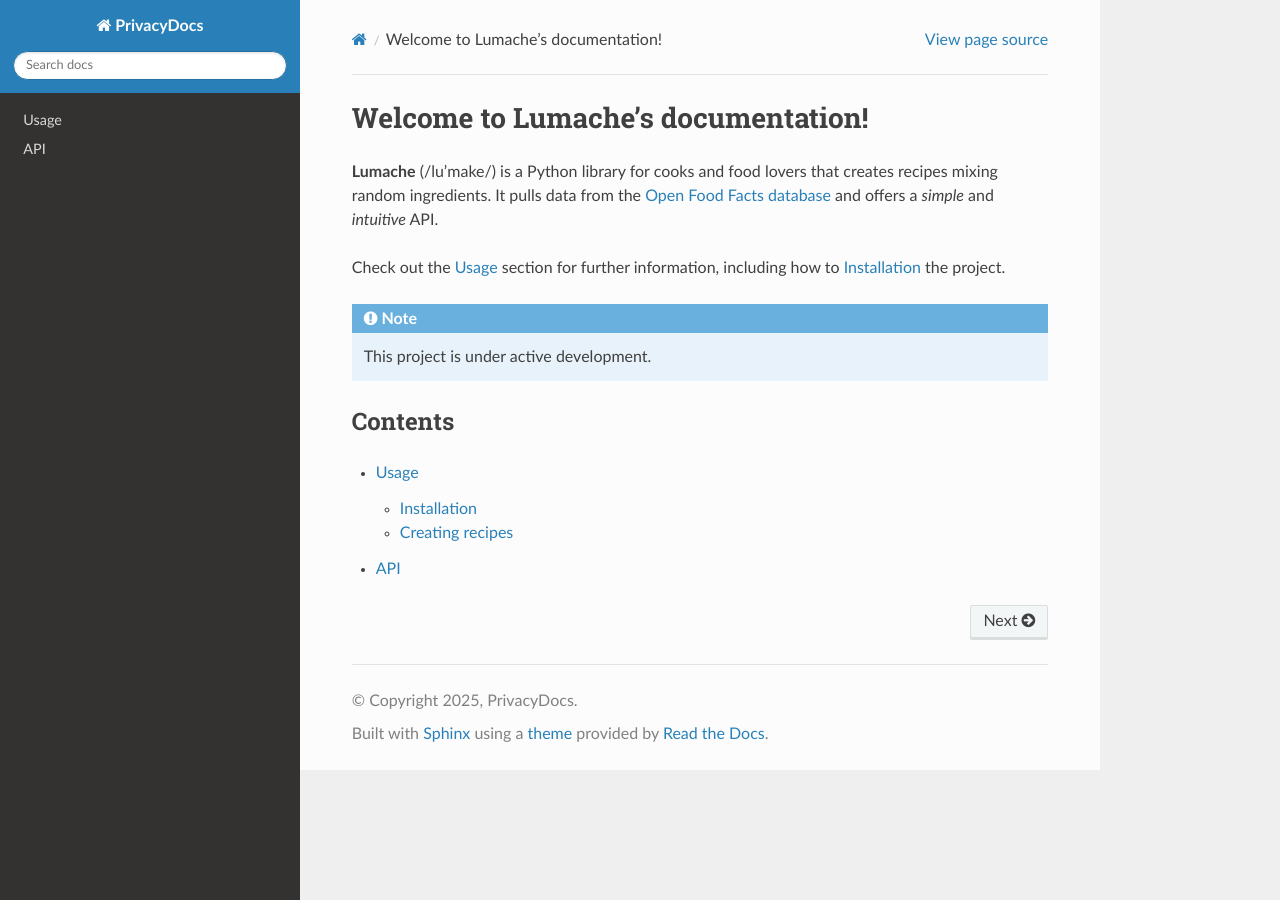
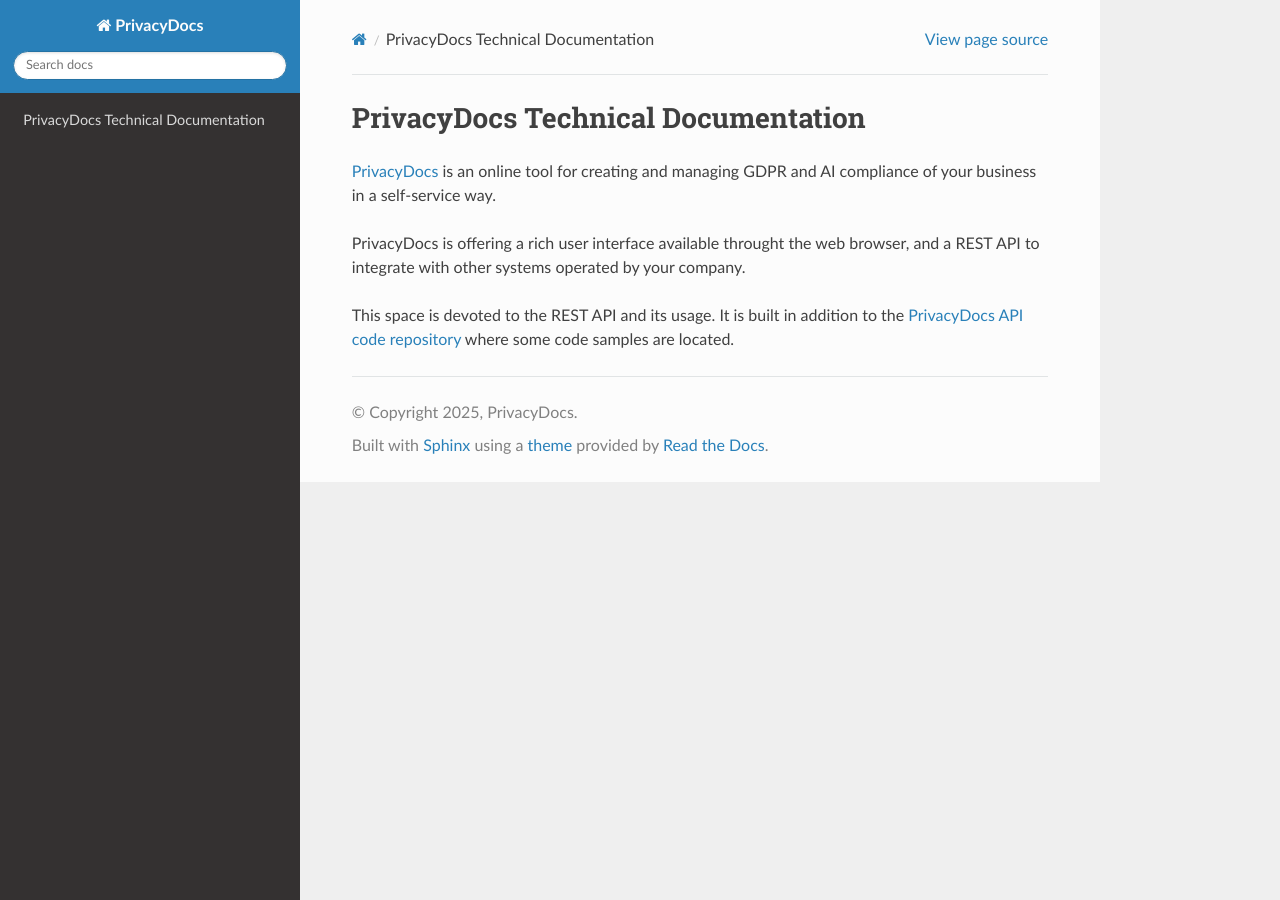
Before and after one commit to privacydocs-eu/docs, a Sphinx documentation site: the page built from docs/source/index.rst, in a window 1280 px wide. Built offline with Sphinx 7.4.7 and the Read the Docs theme 3.1.0, drawn with Linux system fonts in a browser that asks for light colours.

Commit message:
Update index.rst

```diff
--- a/docs/source/index.rst
+++ b/docs/source/index.rst
@@ -1,22 +1,8 @@
-Welcome to Lumache's documentation!
+PrivacyDocs Technical Documentation
 ===================================
 
-**Lumache** (/lu'make/) is a Python library for cooks and food lovers
-that creates recipes mixing random ingredients.
-It pulls data from the `Open Food Facts database <https://world.openfoodfacts.org/>`_
-and offers a *simple* and *intuitive* API.
+`PrivacyDocs <https://privacydocs.eu>`_ is an online tool for creating and managing GDPR and AI compliance of your business in a self-service way.
 
-Check out the :doc:`usage` section for further information, including
-how to :ref:`installation` the project.
+PrivacyDocs is offering a rich user interface available throught the web browser, and a REST API to integrate with other systems operated by your company.
 
-.. note::
-
-   This project is under active development.
-
-Contents
---------
-
-.. toctree::
-
-   usage
-   api
+This space is devoted to the REST API and its usage. It is built in addition to the `PrivacyDocs API code repository <https://github.com/privacydocs-eu/api>`_ where some code samples are located.
```
